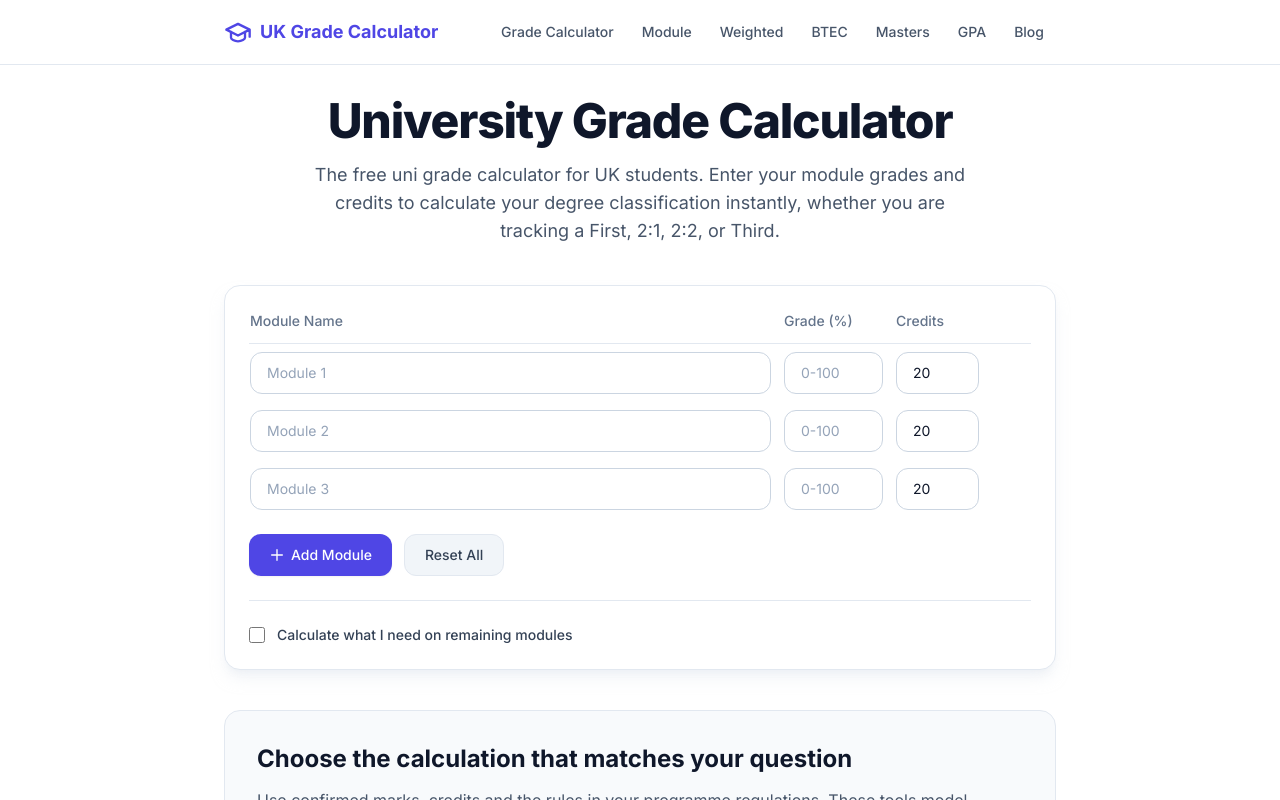
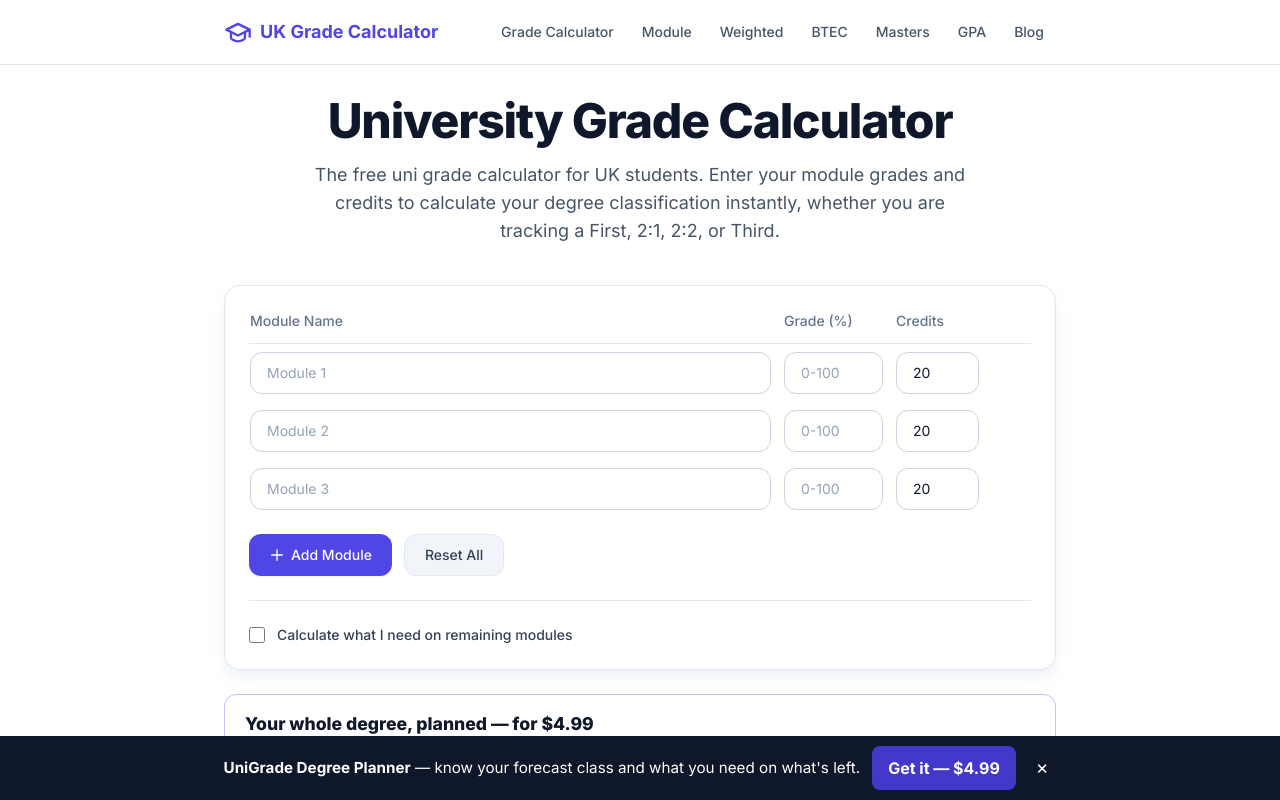
Before and after one commit to Zreeshah/uk-grade-calculator, a Next.js app: page / in a window 1280 px wide. Shown: the top 800 px of the page. Built offline with nearby package versions, Linux system fonts and the light colour scheme.

Commit message:
Add UniGrade Degree Planner CTAs

```diff
--- a/src/app/globals.css
+++ b/src/app/globals.css
@@ -80,3 +80,143 @@
     @apply text-indigo-600 underline decoration-indigo-200 underline-offset-2 hover:decoration-indigo-500 transition-colors font-medium;
   }
 }
+
+/* UniGrade Degree Planner CTAs */
+.ug-cta-box {
+  max-width: 760px;
+  margin: 16px auto;
+  border: 2px solid #0f172a;
+  border-radius: 12px;
+  padding: 20px;
+  background: #f8f7ff;
+  color: #0f172a;
+  box-sizing: border-box;
+}
+
+.ug-cta-box *,
+.ug-cta-banner *,
+.ug-cta-bar * {
+  box-sizing: border-box;
+}
+
+.ug-cta-title {
+  margin: 0 0 6px;
+  font-size: 1.15rem;
+  font-weight: 800;
+  line-height: 1.3;
+}
+
+.ug-cta-text {
+  margin: 0 0 10px;
+  line-height: 1.55;
+}
+
+.ug-cta-list {
+  margin: 0 0 14px;
+  padding-left: 20px;
+  line-height: 1.55;
+  list-style: disc;
+}
+
+.ug-cta-btn {
+  display: inline-block;
+  border-radius: 8px;
+  background: #4338ca;
+  color: #fff;
+  padding: 12px 22px;
+  text-decoration: none;
+  font-weight: 700;
+}
+
+.ug-cta-btn:hover {
+  background: #3730a3;
+}
+
+.ug-cta-launch {
+  margin: 10px 0 0;
+  color: #4338ca;
+  font-weight: 700;
+}
+
+.ug-cta-note {
+  margin: 8px 0 0;
+  color: #5a6a85;
+  font-size: 0.82rem;
+}
+
+.ug-cta-banner {
+  display: flex;
+  max-width: 960px;
+  margin: 24px auto;
+  align-items: center;
+  justify-content: space-between;
+  gap: 14px;
+  flex-wrap: wrap;
+  border: 1px solid #c7c2f5;
+  border-radius: 12px;
+  padding: 18px 20px;
+  background: #fff;
+  color: #0f172a;
+  box-sizing: border-box;
+}
+
+.ug-cta-banner-text {
+  min-width: 260px;
+  flex: 1 1 320px;
+}
+
+.ug-cta-banner-title {
+  margin: 0 0 4px;
+  font-size: 1.1rem;
+  font-weight: 800;
+  line-height: 1.3;
+}
+
+.ug-cta-banner-sub {
+  margin: 0;
+  line-height: 1.5;
+}
+
+.ug-cta-bar {
+  position: fixed;
+  right: 0;
+  bottom: 0;
+  left: 0;
+  z-index: 999;
+  display: flex;
+  align-items: center;
+  justify-content: center;
+  gap: 12px;
+  flex-wrap: wrap;
+  padding: 10px 14px;
+  background: #0f172a;
+  color: #fff;
+}
+
+.ug-cta-bar-text {
+  font-size: 0.95rem;
+  line-height: 1.4;
+}
+
+.ug-cta-bar-btn {
+  padding: 9px 16px;
+  white-space: nowrap;
+}
+
+.ug-cta-bar-close {
+  border: 0;
+  padding: 4px 8px;
+  background: transparent;
+  color: #fff;
+  font-size: 1.2rem;
+  line-height: 1;
+  cursor: pointer;
+}
+
+@media (max-width: 560px) {
+  .ug-cta-banner-btn,
+  .ug-cta-box .ug-cta-btn {
+    width: 100%;
+    text-align: center;
+  }
+}
--- a/src/app/layout.tsx
+++ b/src/app/layout.tsx
@@ -4,6 +4,7 @@ import Script from "next/script";
 import "./globals.css";
 import Header from "@/components/Header";
 import Footer from "@/components/Footer";
+import { PlannerStickyBar } from "@/components/PlannerCta";
 
 const inter = Inter({ subsets: ["latin"], display: "swap" });
 
@@ -82,6 +83,7 @@ gtag('config', 'G-CQY69SX742');`}
  <Header />
  <main className="flex-1">{children}</main>
  <Footer />
+ <PlannerStickyBar />
  </body>
  </html>
  );
--- a/src/app/page.tsx
+++ b/src/app/page.tsx
@@ -2,6 +2,7 @@ import type { Metadata } from "next";
 import Link from "next/link";
 import Image from "next/image";
 import GradeCalculator from "@/components/GradeCalculator";
+import { PlannerHomepageBanner } from "@/components/PlannerCta";
 import FAQ from "@/components/FAQ";
 import InternalLinks from "@/components/InternalLinks";
 import ClassificationTable from "@/components/ClassificationTable";
@@ -94,6 +95,8 @@ export default function HomePage() {
 
  {/* Calculator */}
  <GradeCalculator type="undergraduate" showTarget={true} showCredits={true} />
+
+ <PlannerHomepageBanner />
 
  <section className="mt-10 rounded-2xl border border-slate-200 bg-slate-50 p-6 sm:p-8">
  <h2 className="text-2xl font-bold text-slate-900">Choose the calculation that matches your question</h2>
--- a/src/components/GradeCalculator.tsx
+++ b/src/components/GradeCalculator.tsx
@@ -1,6 +1,7 @@
 "use client";
 
 import { useState, useCallback } from "react";
+import { PlannerResultCta } from "@/components/PlannerCta";
 import {
  Module,
  createModule,
@@ -127,6 +128,8 @@ export default function GradeCalculator({
  </div>
  </div>
  )}
+
+ {type === "undergraduate" && average !== null && result && <PlannerResultCta />}
 
  {/* Module table */}
  <div className="overflow-x-auto -mx-6 px-6">
--- /dev/null
+++ b/src/components/PlannerCta.tsx
@@ -0,0 +1,150 @@
+"use client";
+
+import { useState, useSyncExternalStore } from "react";
+import { usePathname } from "next/navigation";
+
+type TrackerWindow = Window & {
+  gtag?: (command: "event", eventName: string, parameters: Record<string, string>) => void;
+  dataLayer?: Array<Record<string, string>>;
+};
+
+const PLANNER_URL = "https://thisisabuzarnaqvi.gumroad.com/l/unigrade-degree-planner";
+const DISMISS_KEY = "ugCtaDismissedAt";
+const DISMISS_DURATION_MS = 7 * 24 * 60 * 60 * 1000;
+
+function trackPlannerClick(event: React.MouseEvent<HTMLAnchorElement>) {
+  const link = event.currentTarget;
+  const ctaLocation = link.dataset.cta;
+
+  if (!ctaLocation) return;
+
+  const trackerWindow = window as TrackerWindow;
+
+  if (typeof trackerWindow.gtag === "function") {
+    trackerWindow.gtag("event", "gumroad_buy_click", {
+      cta_location: ctaLocation,
+      link_url: link.href,
+    });
+    return;
+  }
+
+  if (Array.isArray(trackerWindow.dataLayer)) {
+    trackerWindow.dataLayer.push({
+      event: "gumroad_buy_click",
+      cta_location: ctaLocation,
+      link_url: link.href,
+    });
+  }
+}
+
+function PlannerButton({
+  location,
+  children,
+  className = "",
+}: {
+  location: string;
+  children: React.ReactNode;
+  className?: string;
+}) {
+  return (
+    <a
+      className={`ug-cta-btn ${className}`.trim()}
+      href={PLANNER_URL}
+      data-cta={location}
+      onClick={trackPlannerClick}
+    >
+      {children}
+    </a>
+  );
+}
+
+export function PlannerResultCta() {
+  return (
+    <section className="ug-cta-box" aria-label="UniGrade Degree Planner">
+      <p className="ug-cta-title">Your whole degree, planned — for $4.99</p>
+      <p className="ug-cta-text">
+        The complete UniGrade Degree Planner: live classification forecast, target calculator and study planner in one spreadsheet. Full planner, student price — nothing cut.
+      </p>
+      <ul className="ug-cta-list">
+        <li>Live forecast — your year-weighted overall, forecast class and GPA estimate</li>
+        <li>Target Calculator — the exact average you need on your remaining credits for a 40, 50, 60 or 70 overall</li>
+        <li>Module Tracker for 30 modules, a 12-week Study Planner, and three scenarios side by side</li>
+        <li>Excel + Google Sheets versions, one payment, yours to keep</li>
+      </ul>
+      <PlannerButton location="unigrade-result-box">Get the planner — $4.99</PlannerButton>
+      <p className="ug-cta-launch">Launch offer: $3.99 with code LAUNCH for the first 2 weeks.</p>
+      <p className="ug-cta-note">
+        The planner uses the standard UK boundaries the UniGrade calculators use. Your university&apos;s own regulations — weighting, borderline and best-credit rules — decide your final classification.
+      </p>
+    </section>
+  );
+}
+
+export function PlannerHomepageBanner() {
+  return (
+    <section className="ug-cta-banner" aria-label="UniGrade Degree Planner">
+      <div className="ug-cta-banner-text">
+        <p className="ug-cta-banner-title">Your whole degree, planned — for $4.99</p>
+        <p className="ug-cta-banner-sub">
+          The complete UniGrade Degree Planner: live classification forecast, target calculator and study planner in one spreadsheet. Full planner, student price — nothing cut.
+        </p>
+      </div>
+      <PlannerButton className="ug-cta-banner-btn" location="unigrade-home-banner">
+        Get the planner — $4.99
+      </PlannerButton>
+    </section>
+  );
+}
+
+function isCalculatorPage(pathname: string) {
+  return pathname === "/" || pathname.endsWith("-calculator");
+}
+
+function subscribeToDismissal() {
+  return () => {};
+}
+
+function readStoredVisibility() {
+  try {
+    const dismissedAt = Number.parseInt(localStorage.getItem(DISMISS_KEY) ?? "0", 10);
+    return !dismissedAt || Date.now() - dismissedAt >= DISMISS_DURATION_MS;
+  } catch {
+    return true;
+  }
+}
+
+export function PlannerStickyBar() {
+  const pathname = usePathname();
+  const [dismissedThisVisit, setDismissedThisVisit] = useState(false);
+  const storedVisibility = useSyncExternalStore(
+    subscribeToDismissal,
+    readStoredVisibility,
+    () => false,
+  );
+  const visible = isCalculatorPage(pathname) && storedVisibility && !dismissedThisVisit;
+
+  function dismiss() {
+    setDismissedThisVisit(true);
+    try {
+      localStorage.setItem(DISMISS_KEY, String(Date.now()));
+    } catch {
+      // The bar should still dismiss if storage is unavailable.
+    }
+  }
+
+  if (!visible) return null;
+
+  return (
+    <aside className="ug-cta-bar" aria-label="UniGrade Degree Planner offer">
+      <span className="ug-cta-bar-text">
+        <strong>UniGrade Degree Planner</strong> — know your forecast class and what you need on what&apos;s left.
+      </span>
+      <PlannerButton className="ug-cta-bar-btn" location="unigrade-sticky-bar">
+        Get it — $4.99
+      </PlannerButton>
+      <button className="ug-cta-bar-close" type="button" aria-label="Dismiss" onClick={dismiss}>
+        &times;
+      </button>
+    </aside>
+  );
+}
```
